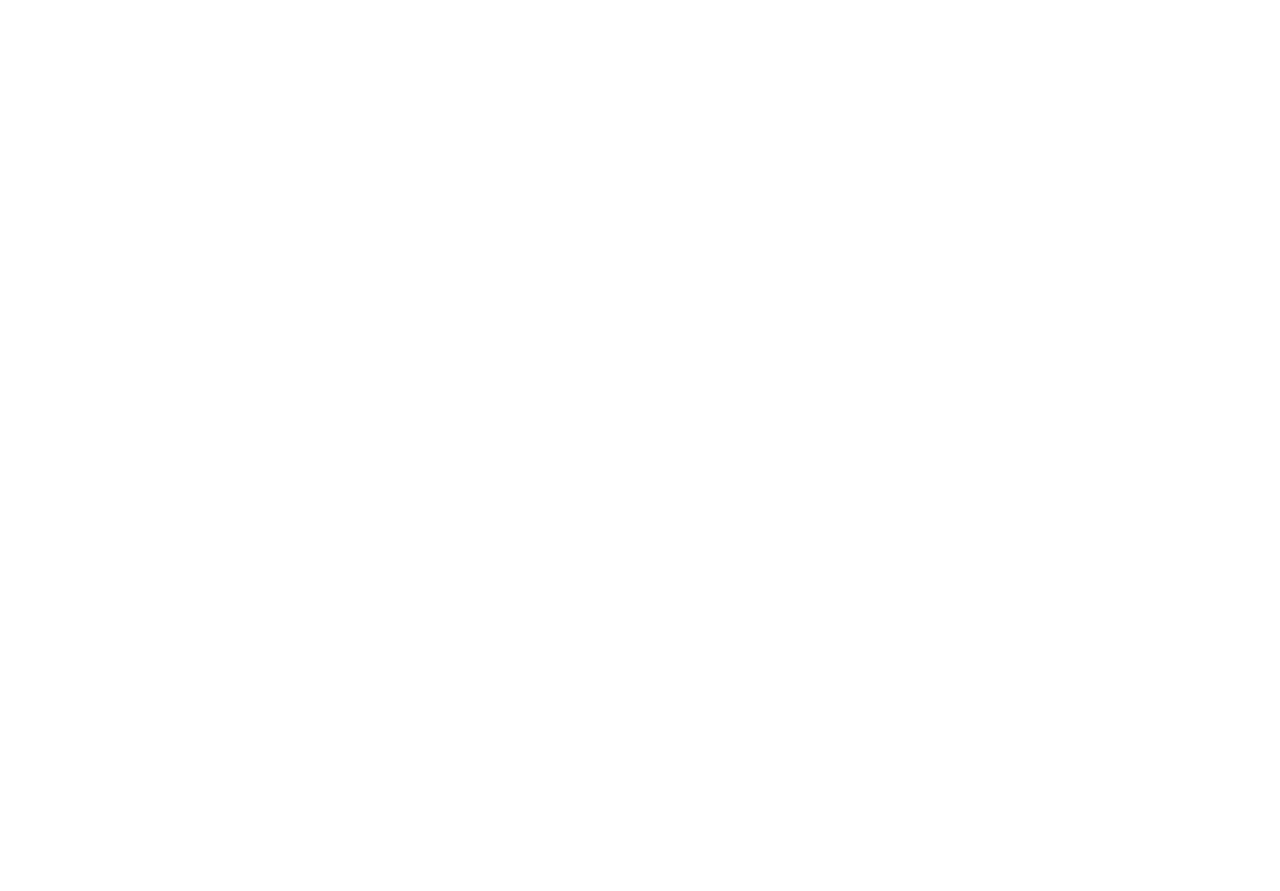
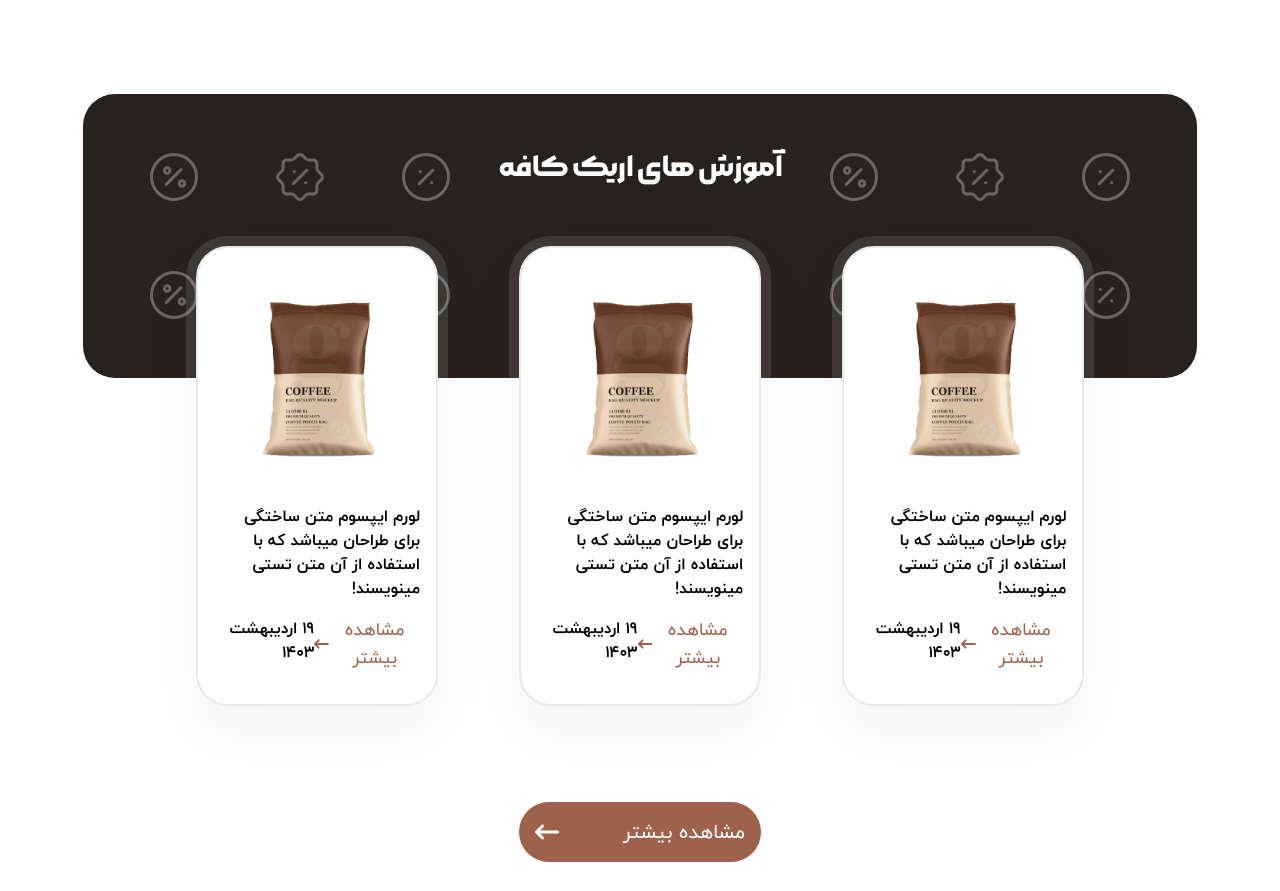
Before and after one commit to AlirezaFCB-DEV/ErikCoffeShop, a React (Vite) app: page / in a window 1280 px wide. Shown: the part 3728-4619 px from the top of the page. Built offline with nearby package versions, Linux system fonts and the light colour scheme.

Commit message:
add training page to main

```diff
--- a/src/Components/Main/BestSellersProducts/BestSellersProducts.tsx
+++ b/src/Components/Main/BestSellersProducts/BestSellersProducts.tsx
@@ -25,7 +25,9 @@ const BestSellersProducts = () => {
           : productsArr.map((item) => <Product {...item} />)}
       </div>
       <Button className="bs-products-btn group">
-        <span className="text-xl group-hover:text-primary transition-colors">مشاهده بیشتر</span>
+        <span className="text-xl group-hover:text-primary transition-colors">
+          مشاهده بیشتر
+        </span>
         <FaArrowLeftLong className="text-2xl group-hover:text-primary transition-colors" />
       </Button>
     </div>
--- a/src/Components/Main/Main.tsx
+++ b/src/Components/Main/Main.tsx
@@ -2,6 +2,7 @@ import BannerPage from "./Banner/BannerPage";
 import BestSellersContainer from "./BestSellersContainer/BestSellersContainer";
 import ProductCategory from "./ProductsCategory/ProductsCategory";
 import SpecialOffsContainer from "./SpecialOffsContainer/SpecialOffsContainer";
+import TrainingPageContainer from "./TrainingsPage/TrainingPageContainer";
 
 const Main = () => {
   return (
@@ -10,6 +11,7 @@ const Main = () => {
       <SpecialOffsContainer />
       <BannerPage />
       <BestSellersContainer />
+      <TrainingPageContainer />
     </main>
   );
 };
--- /dev/null
+++ b/src/Components/Main/TrainingsPage/TrainingPageContainer.tsx
@@ -0,0 +1,26 @@
+import { Back } from "../../Back/Back";
+import type { iconsType } from "../../Back/BackIconsComp/Icons.types";
+import TrainingPageProducts from "./TrainingPageProducts/TrainingPageProducts";
+
+const TrainingPageContainer = () => {
+  const icons: iconsType[] = [
+    { id: crypto.randomUUID(), src: "/images/BackIcons/icon1.svg" },
+    { id: crypto.randomUUID(), src: "/images/BackIcons/icon2.svg" },
+    { id: crypto.randomUUID(), src: "/images/BackIcons/icon3.svg" },
+  ];
+
+  return (
+    <section className="relative">
+      <Back
+        title="آموزش های اریک کافه"
+        sizeClass="training-page"
+        iconsImgs={icons}
+
+      ></Back>
+
+      <TrainingPageProducts />
+    </section>
+  );
+};
+
+export default TrainingPageContainer;
--- /dev/null
+++ b/src/Components/Main/TrainingsPage/TrainingPageProducts/TrainingPageProducts.tsx
@@ -0,0 +1,58 @@
+import { FaArrowLeftLong } from "react-icons/fa6";
+import Button from "../../../Button/Button";
+import { TrainingProducts } from "./TrainingPageProductsData";
+
+const TrainingPageProducts = () => {
+  return (
+    <div className="w-full flex flex-col items-center gap-24 absolute top-30  px-18 py-8">
+      <div className="flex  justify-around ">
+        {TrainingProducts.length > 4
+          ? ""
+          : TrainingProducts.map((item) => (
+              <div
+                className={`w-1/4 border-stroke bg-white border-2 py-4  px-4 flex flex-col  justify-between  select-none  cursor-pointer rounded-4xl outline-[10px] outline-[#ffffff1a] drop-shadow-[#0000000D] drop-shadow-2xl`}
+              >
+                <div className="flex  justify-center flex-col ">
+                  <div className="flex justify-center">
+                    <img
+                      src={item?.img}
+                      alt="محصول"
+                      className="w-full h-[240px] object-contain "
+                    />
+                  </div>
+
+                  <div>
+                    <h3 className="font-iran-yekan-bold transition-colors group-hover:text-primary">
+                      {item?.text}
+                    </h3>
+                  </div>
+                </div>
+                <div className="flex  justify-between  h-full my-4">
+                  <div className="flex justify-center">
+                    <button className="text-primary hover:text-white group transition-colors flex justify-center text-center items-center">
+                      <span className="text-lg group-hover:text-white transition-colors">
+                        مشاهده بیشتر
+                      </span>
+                      <FaArrowLeftLong className="text-lg group-hover:text-white transition-colors" />
+                    </button>
+                  </div>
+
+                  <div>
+                    <h3 className="font-iran-yekan-bold transition-colors group-hover:text-primary">
+                      {item?.date}
+                    </h3>
+                  </div>
+                </div>
+              </div>
+            ))}
+      </div>
+      <Button className="bs-products-btn group">
+        <span className="text-xl group-hover:text-primary transition-colors">
+          مشاهده بیشتر
+        </span>
+        <FaArrowLeftLong className="text-2xl group-hover:text-primary transition-colors" />
+      </Button>
+    </div>
+  );
+};
+export default TrainingPageProducts;
--- /dev/null
+++ b/src/Components/Main/TrainingsPage/TrainingPageProducts/TrainingPageProductsData.ts
@@ -0,0 +1,27 @@
+export interface TrainingItems {
+  img: string;
+  text: string;
+  button: string;
+  date: string;
+}
+
+export const TrainingProducts: TrainingItems[] = [
+  {
+    img: "/images/Products/product1.png",
+    text: "لورم ایپسوم متن ساختگی برای طراحان میباشد که با استفاده از آن متن تستی مینویسند!",
+    button: "مشاهده بیشتر",
+    date: "۱۹ اردیبهشت ۱۴۰۳",
+  },
+  {
+    img: "/images/Products/product1.png",
+    text: "لورم ایپسوم متن ساختگی برای طراحان میباشد که با استفاده از آن متن تستی مینویسند!",
+    button: "مشاهده بیشتر",
+    date: "۱۹ اردیبهشت ۱۴۰۳",
+  },
+  {
+    img: "/images/Products/product1.png",
+    text: "لورم ایپسوم متن ساختگی برای طراحان میباشد که با استفاده از آن متن تستی مینویسند!",
+    button: "مشاهده بیشتر",
+    date: "۱۹ اردیبهشت ۱۴۰۳",
+  },
+];
```
